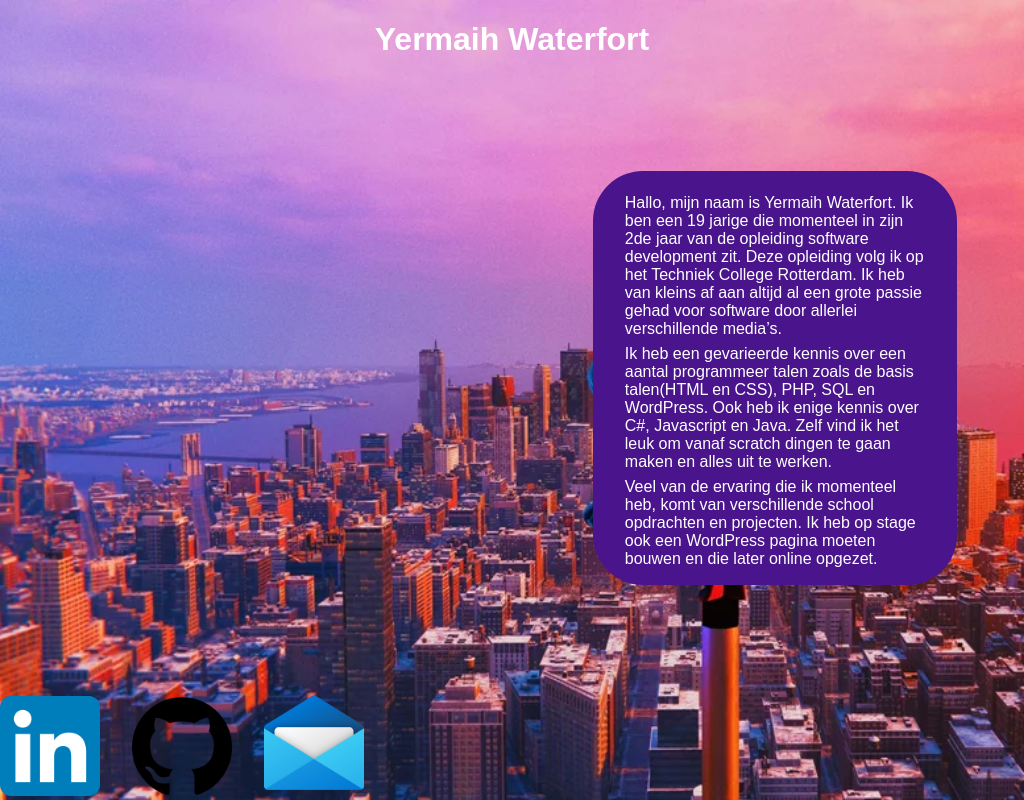
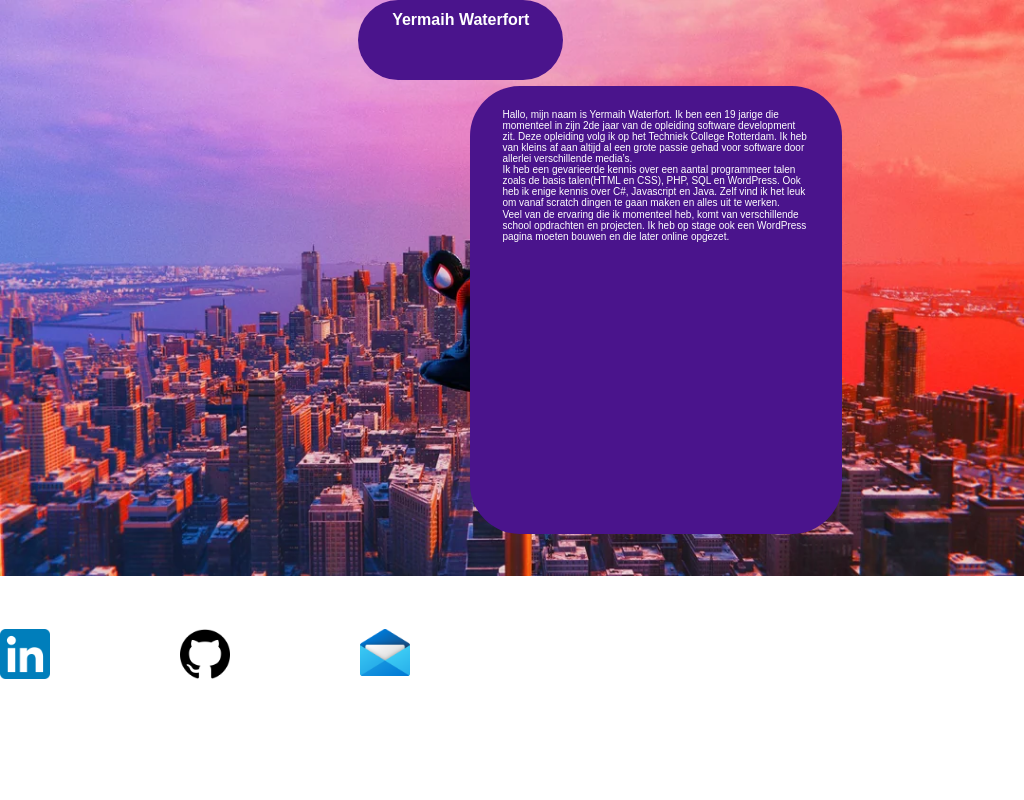
Before and after one commit to 0SamoSenpai0/jaar2, a PHP site: page /portfolio.html in a window 1024 px wide. Run offline with PHP 8.4, Linux system fonts and the light colour scheme.

Commit message:
klaar tot 6

```diff
--- a/frond-end/portfolio.html
+++ b/frond-end/portfolio.html
@@ -18,7 +18,7 @@
         </section>
     </main>
     <nav>
-        <a href="#"><img src="img/linkedin.png" alt="LinkedIn"></a>
+        <a href="https://www.linkedin.com/in/yermaih-waterfort-465995269/"><img src="img/linkedin.png" alt="LinkedIn"></a>
         <a href="https://github.com/0SamoSenpai0"><img src="img/github.png" alt="GitHub"></a>
         <a href="https://gmail.com/yermaihbus@gmail.com"><img src="img/mail.png" alt="Email"></a>
     </nav>
--- a/frond-end/style.css
+++ b/frond-end/style.css
@@ -6,6 +6,8 @@
     --border-radius: 50px;
 }
 body {
+    overflow-y: hidden;
+    overflow-x: hidden;
     margin: 0;
     font-family: Arial, sans-serif;
     display: grid;
@@ -37,6 +39,7 @@ main {
     border-radius: var(--border-radius);
     width: 300px;
     height: 350px;
+    margin-bottom:-3%;
 }
 p{
     margin-top: -3%;
@@ -65,3 +68,108 @@ footer {
         justify-content: space-between;
     }
 } */
+@media (max-width: 768px) {
+    p{
+        font-size: 12px;
+    }
+    body {
+        background-image: url(img/spiderman2.png) ;
+        background-repeat: no-repeat;
+        background-size: cover;
+        display: flex;
+        flex-direction: column;
+        height: 100vh;
+    }
+
+    header {
+        text-align: center;
+        margin-left: 20%;
+        background-color: #4A148C;
+        border-radius:  var(--border-radius);
+    }
+
+    main {
+        flex-direction: column;
+        align-items: center;
+        text-align: center;
+        width: 100vw;
+        height: 80vh;
+    }
+
+    .content {
+        align-content: right;
+        /* padding-right: 50%; */
+        margin: 1rem;
+        margin-left: 18%;
+        width: 50%;
+        height: 65%;
+    }
+
+    nav {
+        flex-direction: row;
+        align-items: center;
+        margin-bottom: 10vh;
+        margin-left: 17vw;
+        width: 90vw;
+    }
+
+    nav img {
+        width: 75px;
+        height: 75px;
+    }
+}
+@media (min-width: 769px)
+and (max-width: 1200px)
+{
+     p{
+         font-size: 10px;
+     }
+     body {
+         background-image: url(img/spiderman.png) ;
+         background-repeat: no-repeat;
+         background-size: 100vw;
+         display: flex;
+         flex-direction: column;
+         height: 100vh;
+     }
+
+     header {
+         text-align: center;
+         margin-left: 35vw;
+         width: 20vw;
+         height: 10vh;
+         font-size: 8px;
+         background-color: #4A148C;
+         border-radius:  var(--border-radius);
+     }
+
+     main {
+         flex-direction: column;
+         width: 100vw;
+         height: 80vh;
+
+     }
+
+     .content {
+         align-content: right;
+         margin-top: 1%;
+         margin-left: 25%;
+         /* margin-bottom: ; */
+         font-size: 200px;
+         width: 30%;
+         height: 60%;
+     }
+
+     nav {
+         flex-direction: row;
+         align-items: center;
+         margin-top: -10%;
+         padding-bottom: -10%;
+         width: 40vw;
+     }
+
+     nav img {
+         width: 50px;
+         height: 50px;
+     }
+ }
```
Also changed, not shown: frond-end/img/spiderman2.png (added), 1 other file.
